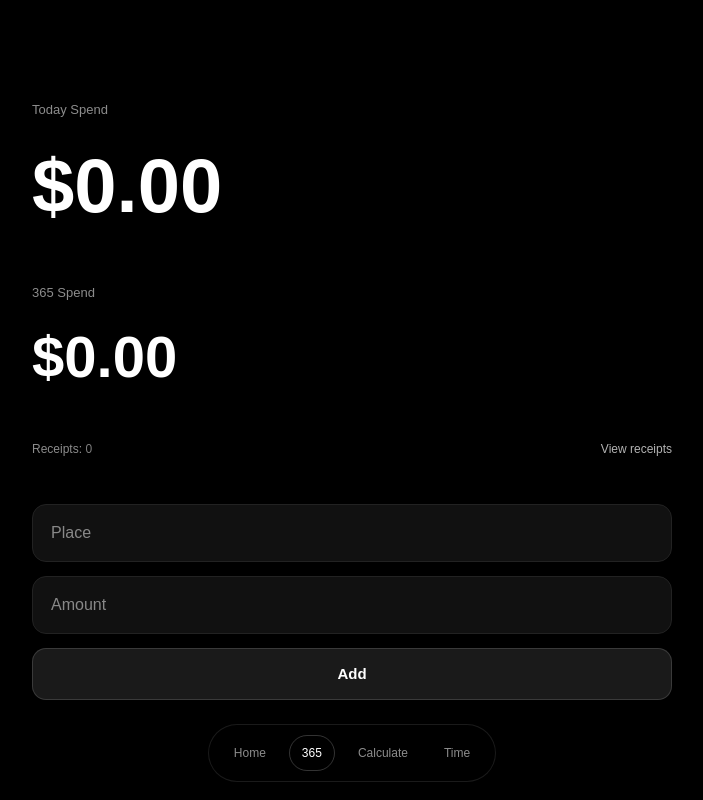
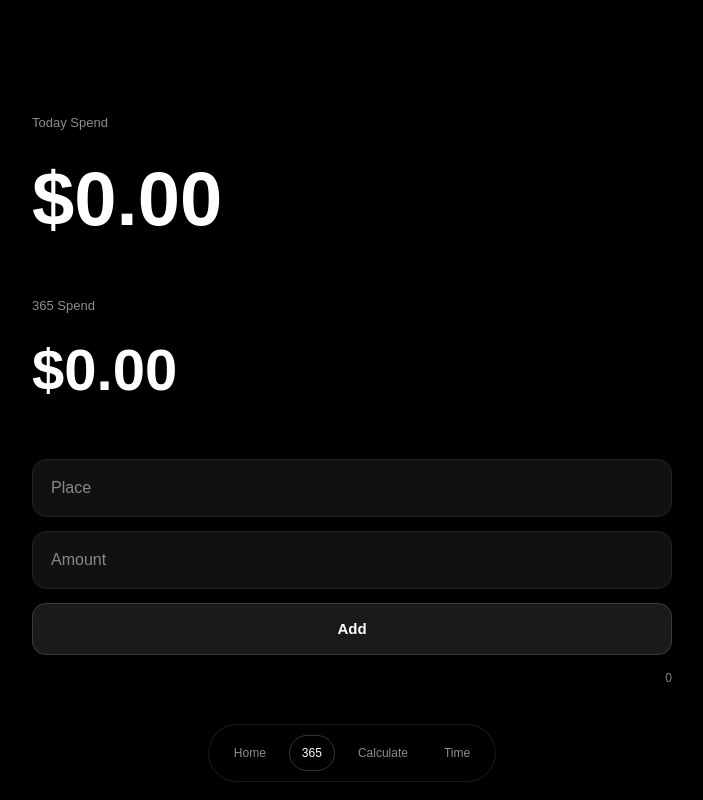
Before and after one commit to dptcoffee/Outflo, a Next.js app: page /365 in a window 1280 px wide. Shown: the whole page, without its empty margins (288-991 px from the left). Built offline with nearby package versions, Linux system fonts and the light colour scheme.

Commit message:
Tweak /365 UI: receipts count as link, moved to bottom

```diff
--- a/app/365/page.tsx
+++ b/app/365/page.tsx
@@ -41,25 +41,21 @@ export default function Engine365() {
       const parsed = JSON.parse(raw);
       if (!Array.isArray(parsed)) return;
       setReceipts(parsed);
-    } catch {
-      // ignore corrupt storage for v1
-    }
+    } catch {}
   }, []);
 
   // save on change
   useEffect(() => {
     try {
       localStorage.setItem(STORAGE_KEY, JSON.stringify(receipts));
-    } catch {
-      // ignore quota issues for v1
-    }
+    } catch {}
   }, [receipts]);
 
   const nowTs = Date.now();
 
   const { todaySpend, spend365 } = useMemo(() => {
     const today0 = startOfTodayLocal(nowTs);
-    const cutoff365 = nowTs - 365 * 24 * 60 * 60 * 1000; // 31,536,000 seconds in ms
+    const cutoff365 = nowTs - 365 * 24 * 60 * 60 * 1000;
 
     const today = receipts.filter((r) => r.ts >= today0 && r.ts <= nowTs);
     const rolling = receipts.filter((r) => r.ts >= cutoff365 && r.ts <= nowTs);
@@ -137,19 +133,6 @@ export default function Engine365() {
           </div>
         </div>
 
-        {/* Receipts count + link */}
-        <div style={{ display: "flex", justifyContent: "space-between", gap: 12, alignItems: "baseline" }}>
-          <div style={{ fontSize: 12, opacity: 0.55 }}>
-            Receipts:{" "}
-            <span style={{ opacity: 0.9, fontVariantNumeric: "tabular-nums" }}>
-              {receipts.length}
-            </span>
-          </div>
-          <Link href="/365/receipts" style={{ fontSize: 12, color: "white", opacity: 0.7, textDecoration: "none" }}>
-            View receipts
-          </Link>
-        </div>
-
         {/* Inputs */}
         <div style={{ display: "grid", rowGap: 14, marginTop: 6 }}>
           <input
@@ -170,6 +153,21 @@ export default function Engine365() {
           <button onClick={addReceipt} style={buttonStyle}>
             Add
           </button>
+
+          {/* Receipts (bottom). Number is the link. */}
+          <div style={{ fontSize: 12, opacity: 0.55, textAlign: "right" }}>
+            <Link
+              href="/365/receipts"
+              style={{
+                color: "white",
+                opacity: 0.9,
+                textDecoration: "none",
+                fontVariantNumeric: "tabular-nums",
+              }}
+            >
+              {receipts.length}
+            </Link>
+          </div>
         </div>
       </section>
     </main>
```
